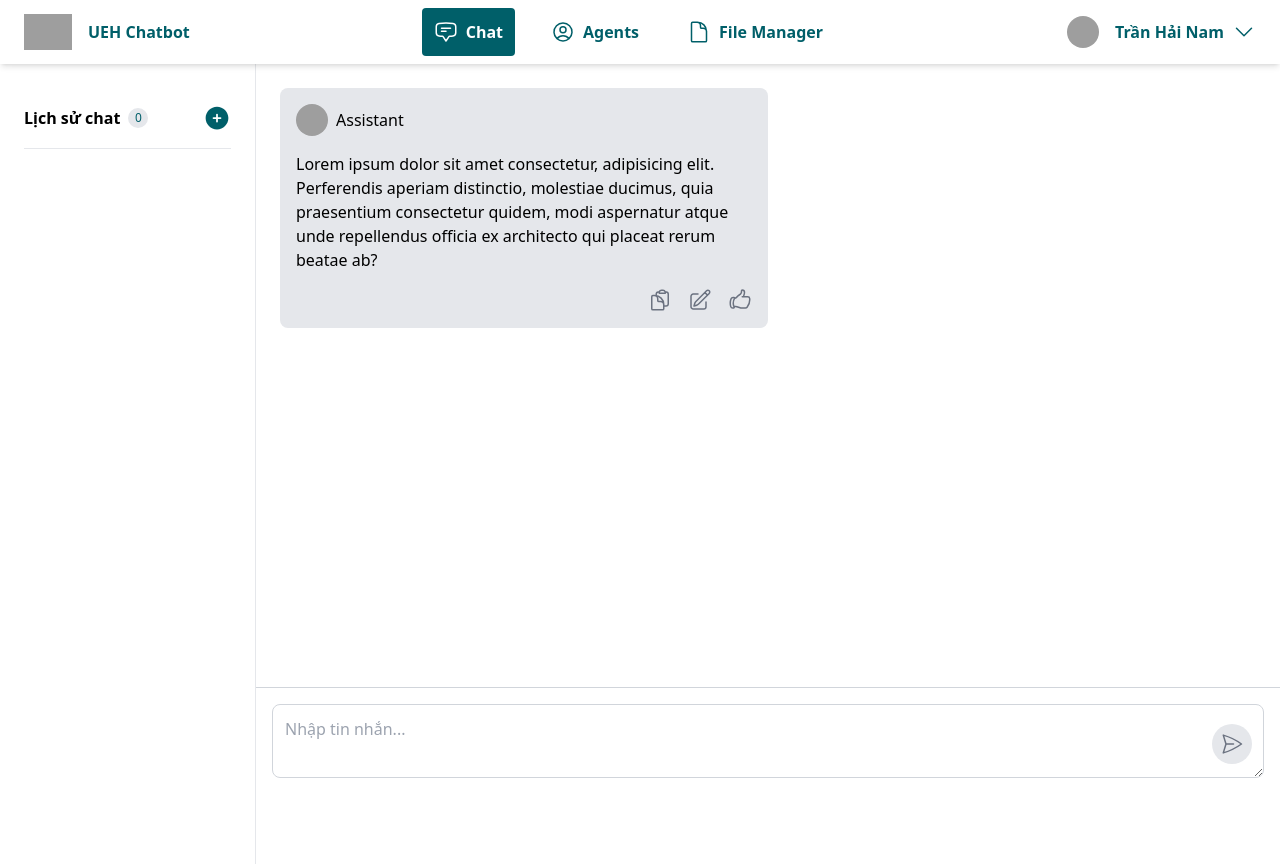
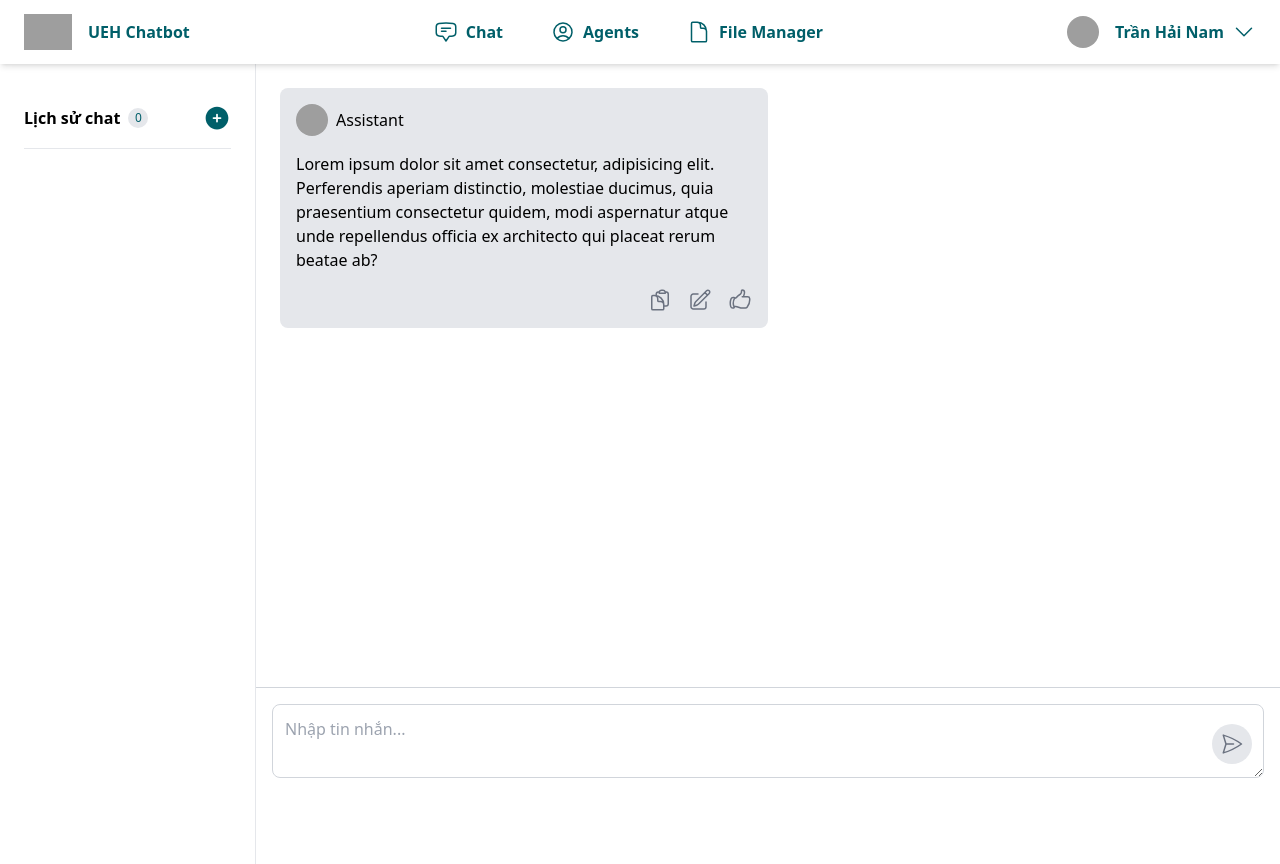
Before and after one commit to nam232004/CloneUEHchatbot, a React (Create React App) app: page / in a window 1280 px wide. Built offline with nearby package versions, Linux system fonts and the light colour scheme; grey boxes are pictures that could not be loaded.

Commit message:
fix lan cuoi chu fix k noi nua @@

```diff
--- a/src/Components/Chat/ChatSideBar.tsx
+++ b/src/Components/Chat/ChatSideBar.tsx
@@ -1,7 +1,7 @@
 
 import { useDispatch, useSelector } from "react-redux";
 import { RootState } from "../../Store";
-import { addChat, removeChat } from "../../Store/ChatSlide";
+import { addChat, removeChat } from "../../Store/ChatSlice";
 import { InputChatBox } from "./InputChatBox";
 import { ChatBoxMain } from "./ChatBoxMain";
 
--- a/src/Components/Layout/NavHome.tsx
+++ b/src/Components/Layout/NavHome.tsx
@@ -1,19 +1,20 @@
 import { useState, useEffect } from "react";
-import { Link } from "react-router-dom";
+import { useDispatch, useSelector } from "react-redux";
+import { Link, useLocation } from "react-router-dom";
+import { AppDispatch, RootState } from "../../Store";
+import { setActiveIndex } from "../../Store/NavSlice";
 
 interface NavItem {
     name: string;
     icon: string;
     to: string;
-    active?: boolean;
 }
 
 const NavItems: NavItem[] = [
     {
         name: "Chat",
         icon: "M7.5 8.25h9m-9 3H12m-9.75 1.51c0 1.6 1.123 2.994 2.707 3.227 1.129.166 2.27.293 3.423.379.35.026.67.21.865.501L12 21l2.755-4.133a1.14 1.14 0 0 1 .865-.501 48.172 48.172 0 0 0 3.423-.379c1.584-.233 2.707-1.626 2.707-3.228V6.741c0-1.602-1.123-2.995-2.707-3.228A48.394 48.394 0 0 0 12 3c-2.392 0-4.744.175-7.043.513C3.373 3.746 2.25 5.14 2.25 6.741v6.018Z",
-        to: "/chatPage",
-        active: true
+        to: "/chatPage"
     },
     {
         name: "Agents",
@@ -31,21 +32,18 @@ export const NavHome = () => {
 
     const [isOpen, setIsOpen] = useState(false);
     const [isOpenNav, setIsOpenNav] = useState(false);
-    const [activeIndex, setActiveIndex] = useState<number | null>(null);
+    const location = useLocation();
+    const dispatch = useDispatch<AppDispatch>();
+    const activeIndex = useSelector((state: RootState) => state.nav.activeIndex);
 
     useEffect(() => {
-        const defaultIndex = NavItems.findIndex(item => item.active);
-        if (defaultIndex !== -1) {
-            setActiveIndex(defaultIndex);
-        }
-    }, []);
-
-    const handleActive = (index: number) => {
-        setActiveIndex(index);
-    };
+        const currentIndex = NavItems.findIndex(item => item.to === location.pathname);
+        dispatch(setActiveIndex(currentIndex !== -1 ? currentIndex : null));
+    }, [location.pathname, dispatch]);
 
     return (
         <nav className="flex items-center justify-between px-6 py-2 bg-white text-primary shadow-md font-bold sticky top-0 z-10 h-16">
+            {/* Logo */}
             <div className="flex items-center justify-center space-x-4 cursor-pointer">
                 <div className="logo">
                     <img src="img/logo.png" alt="logo ueh" className="w-15 h-9" />
@@ -53,20 +51,22 @@ export const NavHome = () => {
                 <div className="name hidden md:block">UEH Chatbot</div>
             </div>
 
-            {/* dropdow when reponsive */}
+            {/* Dropdown responsiveeeeee */}
             <div className="md:hidden flex items-center space-x-2 justify-center" onClick={() => setIsOpenNav(!isOpenNav)}>
                 <p>Chat</p>
                 <svg xmlns="http://www.w3.org/2000/svg" fill="none" viewBox="0 0 24 24" strokeWidth={1.5} stroke="currentColor" className="size-6">
                     <path strokeLinecap="round" strokeLinejoin="round" d="m19.5 8.25-7.5 7.5-7.5-7.5" />
                 </svg>
             </div>
-            {/* Dropdown menu */}
+
+            {/* Menu responsive */}
             {isOpenNav && (
                 <div className="absolute left-1/2 top-[70px] transform -translate-x-1/2 bg-white shadow-lg rounded-lg border font-medium cursor-auto w-48">
                     {NavItems.map((item, index) => (
                         <Link
                             key={index}
                             to={item.to}
+                            onClick={() => setIsOpenNav(false)}
                             className="flex items-center space-x-2 px-4 py-2 hover:bg-[#f26f33] hover:text-white"
                         >
                             <svg xmlns="http://www.w3.org/2000/svg" fill="none" viewBox="0 0 24 24" strokeWidth={1.5} stroke="currentColor" className="size-6">
@@ -78,15 +78,13 @@ export const NavHome = () => {
                 </div>
             )}
 
-
             <div className="hidden md:flex items-center space-x-4 gap-2">
                 {NavItems.map((item, index) => (
                     <Link
+                        key={index}
                         to={item.to}
-                        key={index}
-                        onClick={() => handleActive(index)}
                         className={`flex items-center space-x-2 p-3 rounded transition duration-300
-                            ${activeIndex === index ? "bg-primary text-white pointer-events-none" : "bg-transparent text-primary hover:bg-gray-200"}`}
+                        ${activeIndex === index ? "bg-primary text-white pointer-events-none" : "bg-transparent text-primary hover:bg-gray-200"}`}
                     >
                         <svg xmlns="http://www.w3.org/2000/svg" fill="none" viewBox="0 0 24 24" strokeWidth={1.5} stroke="currentColor" className="size-6">
                             <path strokeLinecap="round" strokeLinejoin="round" d={item.icon} />
@@ -95,7 +93,6 @@ export const NavHome = () => {
                     </Link>
                 ))}
             </div>
-
 
             <div className="flex justify-end space-x-4 cursor-pointer" onClick={() => setIsOpen(!isOpen)}>
                 <div>
--- /dev/null
+++ b/src/Store/NavSlice.ts
@@ -0,0 +1,22 @@
+import { createSlice, PayloadAction } from "@reduxjs/toolkit";
+
+interface NavState {
+    activeIndex: number | null;
+}
+
+const initialState: NavState = {
+    activeIndex: null,
+};
+
+const navSlice = createSlice({
+    name: "nav",
+    initialState,
+    reducers: {
+        setActiveIndex: (state, action: PayloadAction<number | null>) => {
+            state.activeIndex = action.payload;
+        },
+    },
+});
+
+export const { setActiveIndex } = navSlice.actions;
+export default navSlice.reducer;
--- a/src/Store/index.ts
+++ b/src/Store/index.ts
@@ -1,9 +1,11 @@
 import { configureStore } from "@reduxjs/toolkit";
-import chatReducer from "./ChatSlide";
+import chatReducer from "./ChatSlice";
+import navReducer from "./NavSlice";
 
 export const store = configureStore({
   reducer: {
     chat: chatReducer,
+    nav: navReducer,
   },
 });
 
```
Also changed, not shown: src/Store/ChatSlice.ts (renamed from src/Store/ChatSlide.ts).
